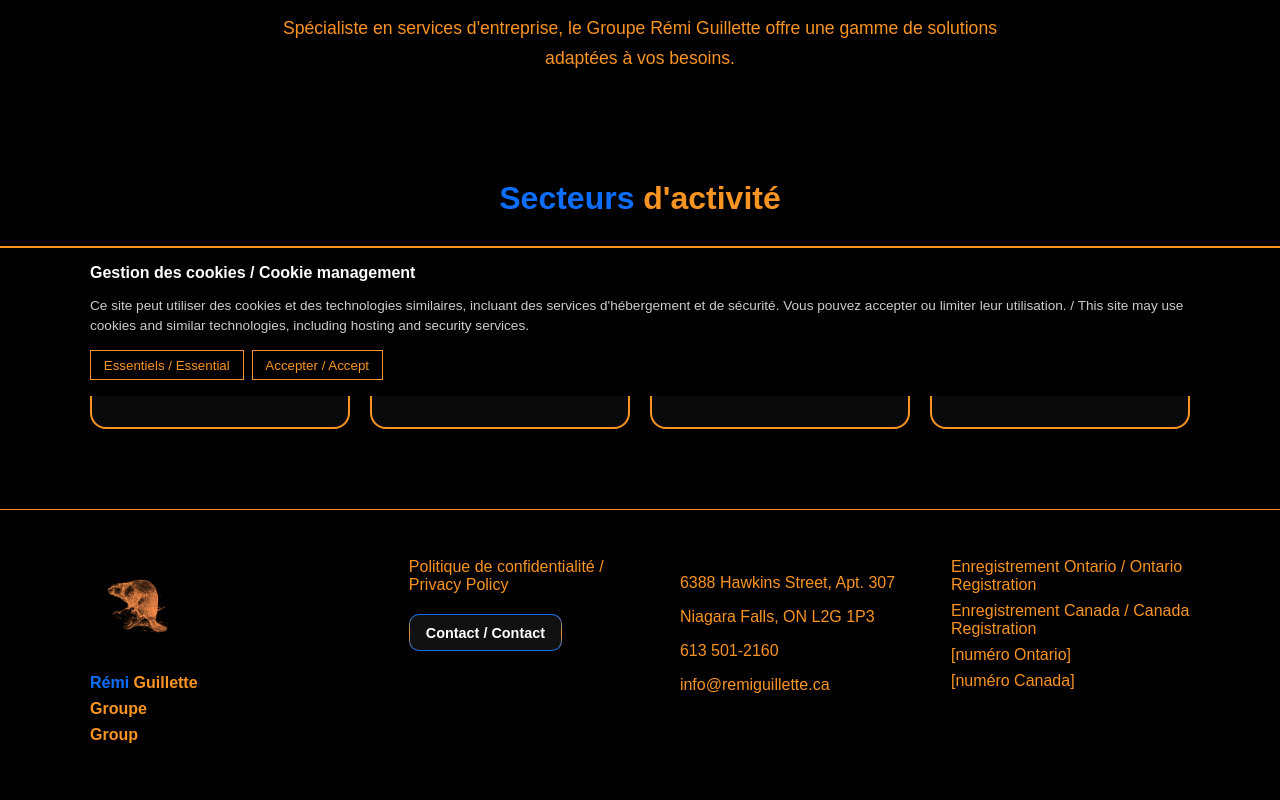
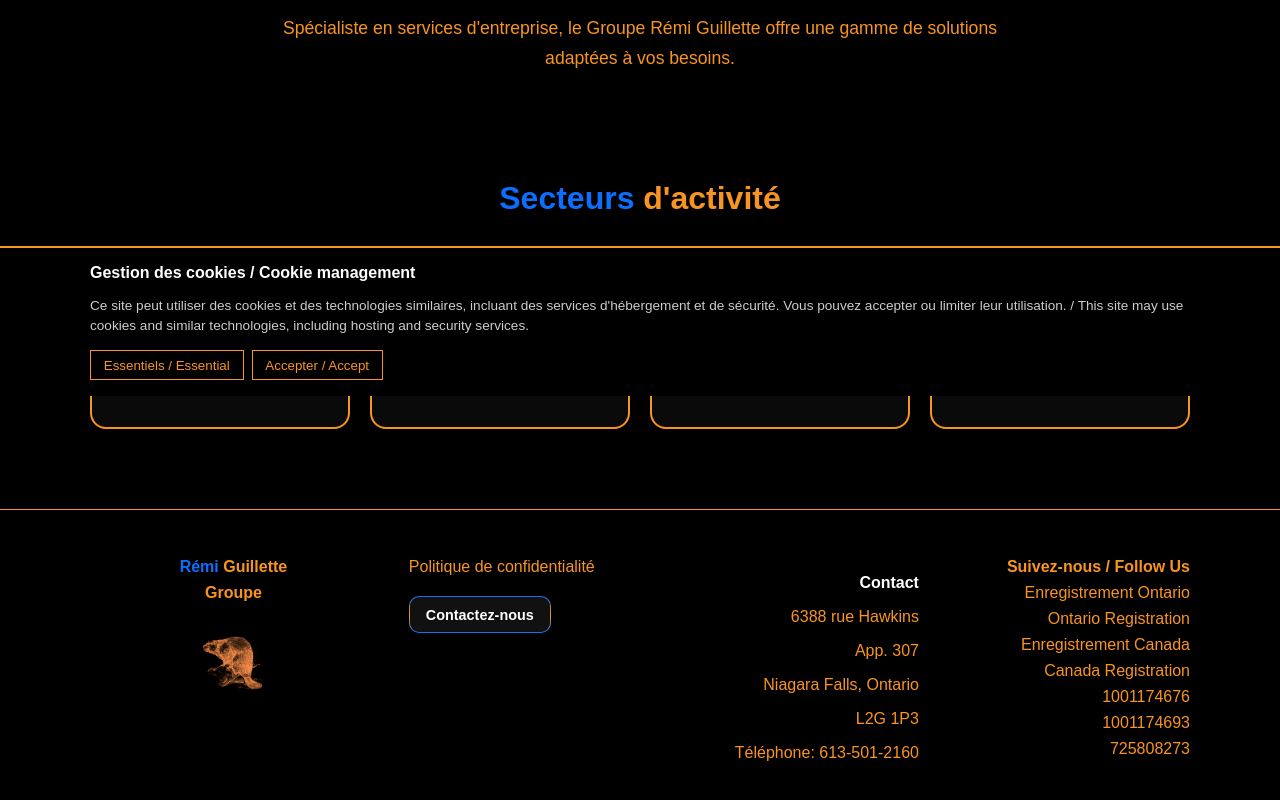
Before and after one commit to remiguillette/BeaverNet-3.2, a React (Vite) app: page / in a window 1280 px wide. Shown: the part 404-1204 px from the top of the page. Built offline with nearby package versions, Linux system fonts and the light colour scheme.

Commit message:
Update footer layout and i18n content

```diff
--- a/src/components/layout/footer/Footer.tsx
+++ b/src/components/layout/footer/Footer.tsx
@@ -1,52 +1,52 @@
 import { Link } from "react-router-dom";
 import beaverLogo from "../../../assets/beaver.png";
+import { useTranslation } from "../../../contexts/TranslationContext";
 
 export const Footer = () => {
+  const { t } = useTranslation();
+
   return (
     <footer className="site-footer" role="contentinfo">
       <div className="container footer-grid">
         <section className="footer-brand" aria-label="Identité de l’entreprise">
-          <img
-            src={beaverLogo}
-            alt="Logo Rémi Guillette Groupe / Group"
-            className="footer-logo"
-          />
-
           <div className="footer-wordmark">
             <p className="footer-remi-guillette">
-              <span className="accent-blue">Rémi</span>{" "}
-              <span className="accent-orange">Guillette</span>
+              <span className="accent-blue">{t("footer.brand.remi")}</span>{" "}
+              <span className="accent-orange">{t("footer.brand.guillette")}</span>
             </p>
-            <p className="accent-orange footer-group-line">Groupe</p>
-            <p className="accent-orange footer-group-line">Group</p>
+            <p className="accent-orange footer-group-line">{t("footer.brand.group")}</p>
           </div>
+
+          <img src={beaverLogo} alt={t("footer.brand.logoAlt")} className="footer-logo" />
         </section>
 
         <nav className="footer-links" aria-label="Liens de pied de page">
-          <Link to="/privacy-policy">
-            Politique de confidentialité / Privacy Policy
-          </Link>
+          <Link to="/privacy-policy">{t("footer.links.privacyPolicy")}</Link>
           <Link to="/contact" className="border-gradient-button footer-contact-button">
-            Contact / Contact
+            {t("footer.links.contactButton")}
           </Link>
         </nav>
 
         <address className="footer-contact">
-          <p>6388 Hawkins Street, Apt. 307</p>
-          <p>Niagara Falls, ON L2G 1P3</p>
+          <p className="footer-title">{t("footer.contact.title")}</p>
+          <p>{t("footer.contact.line1")}</p>
+          <p>{t("footer.contact.line2")}</p>
+          <p>{t("footer.contact.line3")}</p>
+          <p>{t("footer.contact.line4")}</p>
           <p>
-            <a href="tel:6135012160">613 501-2160</a>
-          </p>
-          <p>
-            <a href="mailto:info@remiguillette.ca">info@remiguillette.ca</a>
+            {t("footer.contact.phoneLabel")}: <a href="tel:6135012160">613-501-2160</a>
           </p>
         </address>
 
         <section className="footer-registration" aria-label="Enregistrements">
-          <p>Enregistrement Ontario / Ontario Registration</p>
-          <p>Enregistrement Canada / Canada Registration</p>
-          <p>[numéro Ontario]</p>
-          <p>[numéro Canada]</p>
+          <p className="footer-title">{t("footer.social.title")}</p>
+          <p>{t("footer.registration.ontarioFr")}</p>
+          <p>{t("footer.registration.ontarioEn")}</p>
+          <p>{t("footer.registration.canadaFr")}</p>
+          <p>{t("footer.registration.canadaEn")}</p>
+          <p>1001174676</p>
+          <p>1001174693</p>
+          <p>725808273</p>
         </section>
       </div>
     </footer>
--- a/src/i18n/resources.ts
+++ b/src/i18n/resources.ts
@@ -2,6 +2,35 @@
 
 export const resources = {
   en: {
+    footer: {
+      brand: {
+        logoAlt: "Stylized beaver logo for Rémi Guillette Group",
+        remi: "Rémi",
+        guillette: "Guillette",
+        group: "Group",
+      },
+      links: {
+        privacyPolicy: "Privacy Policy",
+        contactButton: "Contact Us",
+      },
+      contact: {
+        title: "Contact",
+        line1: "6388 Hawkins Street",
+        line2: "Apt. 307",
+        line3: "Niagara Falls, Ontario",
+        line4: "L2G 1P3",
+        phoneLabel: "Phone",
+      },
+      social: {
+        title: "Suivez-nous / Follow Us",
+      },
+      registration: {
+        ontarioFr: "Enregistrement Ontario",
+        ontarioEn: "Ontario Registration",
+        canadaFr: "Enregistrement Canada",
+        canadaEn: "Canada Registration",
+      },
+    },
     home: {
       hero: {
         titleLead: "Innovative",
@@ -39,6 +68,35 @@
     },
   },
   fr: {
+    footer: {
+      brand: {
+        logoAlt: "Logo castor stylisé du Groupe Rémi Guillette",
+        remi: "Rémi",
+        guillette: "Guillette",
+        group: "Groupe",
+      },
+      links: {
+        privacyPolicy: "Politique de confidentialité",
+        contactButton: "Contactez-nous",
+      },
+      contact: {
+        title: "Contact",
+        line1: "6388 rue Hawkins",
+        line2: "App. 307",
+        line3: "Niagara Falls, Ontario",
+        line4: "L2G 1P3",
+        phoneLabel: "Téléphone",
+      },
+      social: {
+        title: "Suivez-nous / Follow Us",
+      },
+      registration: {
+        ontarioFr: "Enregistrement Ontario",
+        ontarioEn: "Ontario Registration",
+        canadaFr: "Enregistrement Canada",
+        canadaEn: "Canada Registration",
+      },
+    },
     home: {
       hero: {
         titleLead: "Solutions",
--- a/src/styles/global.css
+++ b/src/styles/global.css
@@ -393,7 +393,7 @@
   width: 96px;
   height: 96px;
   object-fit: contain;
-  margin-bottom: 1rem;
+  margin: 0 auto;
 }
 
 .footer-remi-guillette,
@@ -408,6 +408,14 @@
 .footer-remi-guillette,
 .footer-group-line {
   font-weight: 700;
+}
+
+.footer-brand {
+  text-align: center;
+}
+
+.footer-wordmark {
+  margin-bottom: 0.8rem;
 }
 
 .footer-links {
@@ -435,6 +443,12 @@
 
 .footer-registration p {
   color: #f89422;
+}
+
+.footer-title {
+  color: #fff;
+  font-weight: 700;
+  margin-bottom: 0.75rem;
 }
 
 .footer-contact-button.border-gradient-button {
@@ -482,6 +496,11 @@
   .footer-grid {
     grid-template-columns: 1.2fr 1fr 1fr 1fr;
     align-items: start;
+  }
+
+  .footer-contact,
+  .footer-registration {
+    text-align: right;
   }
 }
 
```
